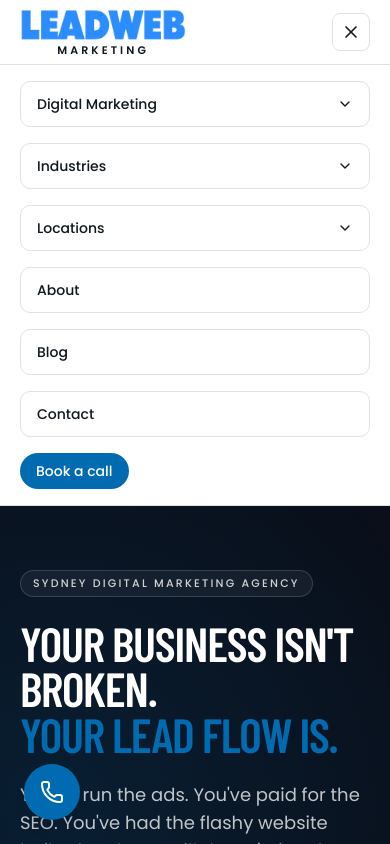
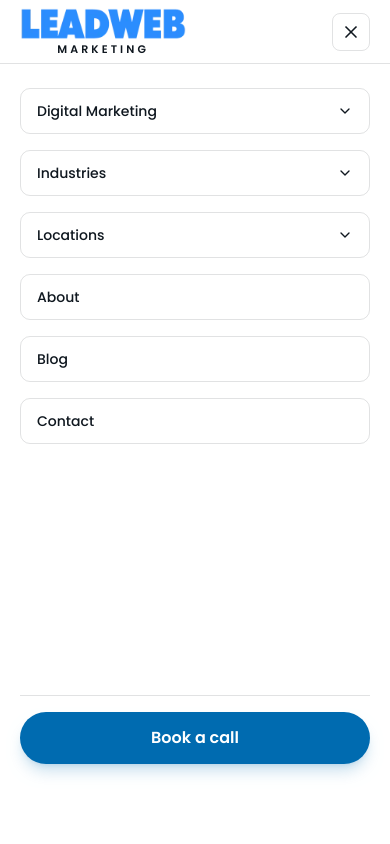
Before and after one commit to dsigns-dev/leadweb, a Next.js app: page / in a window 390 px wide. Both pictures are taken after a click on the button "Toggle menu". Shown: the top 844 px of the page. Built offline with nearby package versions, Linux system fonts and the light colour scheme; a web font is replaced by a local one.

Commit message:
mobile navbar fix

```diff
--- a/src/app/blog/page.tsx
+++ b/src/app/blog/page.tsx
@@ -89,7 +89,7 @@ export default function BlogIndexPage() {
                 width={1280}
                 height={800}
                 priority
-                className="h-full w-full object-cover transition-transform duration-500 group-hover:scale-[1.03]"
+                className="h-full w-full object-cover transition-all duration-500 group-hover:scale-[1.03]"
               />
             </div>
           </Link>
@@ -116,7 +116,7 @@ export default function BlogIndexPage() {
                   alt={p.title}
                   width={1280}
                   height={800}
-                  className="h-full w-full object-cover transition-transform duration-500 group-hover:scale-[1.04]"
+                  className="h-full w-full object-cover transition-all duration-500 group-hover:scale-[1.04]"
                 />
               </div>
               <div className="flex flex-1 flex-col p-6">
--- a/src/components/blog-filter-bar.tsx
+++ b/src/components/blog-filter-bar.tsx
@@ -111,7 +111,7 @@ export function PostGrid({
               alt={p.title}
               width={1280}
               height={800}
-              className="h-full w-full object-cover transition-transform duration-500 group-hover:scale-[1.04]"
+              className="h-full w-full object-cover transition-all duration-500 group-hover:scale-[1.04]"
             />
           </div>
           <div className="flex flex-1 flex-col p-6">
--- a/src/components/blog-post.tsx
+++ b/src/components/blog-post.tsx
@@ -104,7 +104,7 @@ export function BlogPostView({ post }: { post: BlogPost }) {
                         alt={rp.title}
                         width={1280}
                         height={800}
-                        className="h-full w-full object-cover transition-transform duration-500 group-hover:scale-[1.04]"
+                        className="h-full w-full object-cover transition-all duration-500 group-hover:scale-[1.04]"
                       />
                     </div>
                     <div className="p-5">
--- a/src/components/image-tiles.tsx
+++ b/src/components/image-tiles.tsx
@@ -46,7 +46,7 @@ export function ImageTiles({
               alt=""
               width={1280}
               height={960}
-              className="absolute inset-0 h-full w-full object-cover transition-transform duration-700 group-hover:scale-105"
+              className="absolute inset-0 h-full w-full object-cover transition-all duration-700 group-hover:scale-105"
             />
             <div
               className={`absolute inset-0 bg-gradient-to-br ${TONE[t.tone]} mix-blend-multiply`}
--- a/src/components/portfolio-grid.tsx
+++ b/src/components/portfolio-grid.tsx
@@ -14,7 +14,7 @@ export function PortfolioGrid({ limit }: { limit?: number }) {
             <SmoothImage
               src={p.image}
               alt={`${p.name} — case study`}
-              className="h-full w-full object-cover transition-transform duration-700 group-hover:scale-105"
+              className="h-full w-full object-cover transition-all duration-700 group-hover:scale-105"
             />
           </div>
           <figcaption className="p-5">
--- a/src/components/site-chrome.tsx
+++ b/src/components/site-chrome.tsx
@@ -6,13 +6,77 @@ import { Menu, X, Phone, ChevronUp } from "lucide-react";
 import { MegaMenu, MobileNav } from "@/components/mega-menu";
 
 export function SiteChrome({ children }: { children: ReactNode }) {
+  const [menuOpen, setMenuOpen] = useState(false);
+
+  useEffect(() => {
+    if (menuOpen) {
+      document.body.style.overflow = "hidden";
+    } else {
+      document.body.style.overflow = "";
+    }
+    return () => {
+      document.body.style.overflow = "";
+    };
+  }, [menuOpen]);
+
   return (
     <div className="flex min-h-screen flex-col bg-background text-foreground">
-      <SiteHeader />
+      <SiteHeader open={menuOpen} setOpen={setMenuOpen} />
       <main className="flex-1">{children}</main>
       <SiteFooter />
       <FloatingCallButton />
       <BackToTopButton />
+
+      {/* Mobile Menu Overlay */}
+      {menuOpen ? (
+        <div className="fixed inset-0 z-50 bg-background flex flex-col md:hidden animate-in fade-in duration-200">
+          {/* Header row inside menu */}
+          <div className="container-page flex h-16 w-full items-center justify-between gap-6 border-b border-hairline">
+            <Link
+              to="/"
+              onClick={() => setMenuOpen(false)}
+              aria-label="Leadweb home"
+              className="flex items-center"
+            >
+              <div className="flex flex-col items-center leading-none">
+                <img
+                  src="/logo.webp"
+                  alt="Leadweb"
+                  width={170}
+                  height={33}
+                  className="h-8 w-auto"
+                />
+                <span className="mt-1 text-[11px] font-semibold uppercase tracking-[0.28em] text-foreground">
+                  Marketing
+                </span>
+              </div>
+            </Link>
+            <button
+              type="button"
+              aria-label="Close menu"
+              onClick={() => setMenuOpen(false)}
+              className="rounded-md border border-hairline p-2"
+            >
+              <X className="h-5 w-5" />
+            </button>
+          </div>
+          {/* Menu contents */}
+          <div className="flex-1 overflow-y-auto container-page w-full py-6 flex flex-col pb-20">
+            <div className="flex-1">
+              <MobileNav onNavigate={() => setMenuOpen(false)} />
+            </div>
+            <div className="mt-8 pt-4 border-t border-hairline">
+              <Link
+                to="/contact-us"
+                onClick={() => setMenuOpen(false)}
+                className="inline-flex w-full justify-center rounded-full bg-brand px-5 py-3.5 text-base font-semibold text-brand-foreground shadow-lg shadow-brand/20 active:translate-y-0.5 transition-transform"
+              >
+                Book a call
+              </Link>
+            </div>
+          </div>
+        </div>
+      ) : null}
     </div>
   );
 }
@@ -65,8 +129,7 @@ function BackToTopButton() {
   );
 }
 
-function SiteHeader() {
-  const [open, setOpen] = useState(false);
+function SiteHeader({ open, setOpen }: { open: boolean; setOpen: (open: boolean) => void }) {
   return (
     <header className="sticky top-0 z-40 border-b border-hairline bg-background/85 backdrop-blur">
       <div className="container-page flex h-16 items-center justify-between gap-6">
@@ -90,26 +153,12 @@ function SiteHeader() {
         <button
           type="button"
           aria-label="Toggle menu"
-          onClick={() => setOpen((v) => !v)}
+          onClick={() => setOpen(!open)}
           className="rounded-md border border-hairline p-2 md:hidden"
         >
           {open ? <X className="h-5 w-5" /> : <Menu className="h-5 w-5" />}
         </button>
       </div>
-      {open ? (
-        <div className="border-t border-hairline md:hidden">
-          <div className="container-page py-4">
-            <MobileNav onNavigate={() => setOpen(false)} />
-            <Link
-              to="/contact-us"
-              onClick={() => setOpen(false)}
-              className="mt-4 inline-flex w-fit rounded-full bg-brand px-4 py-2 text-sm font-medium text-brand-foreground"
-            >
-              Book a call
-            </Link>
-          </div>
-        </div>
-      ) : null}
     </header>
   );
 }
--- a/src/components/smooth-image.tsx
+++ b/src/components/smooth-image.tsx
@@ -1,6 +1,6 @@
 "use client";
 
-import { useState, type ImgHTMLAttributes } from "react";
+import { useState, useRef, useEffect, type ImgHTMLAttributes } from "react";
 
 type SmoothImageProps = Omit<ImgHTMLAttributes<HTMLImageElement>, "onLoad"> & {
   /** When true, sets fetchPriority="high" and skips lazy loading */
@@ -9,10 +9,7 @@ type SmoothImageProps = Omit<ImgHTMLAttributes<HTMLImageElement>, "onLoad"> & {
 
 /**
  * Drop-in `<img>` replacement that fades in smoothly once loaded.
- *
- * - Starts at opacity 0 with a subtle upward translate
- * - Transitions to full opacity + natural position on load
- * - Accepts all standard <img> attributes
+ * Handles React SSR/hydration race condition by checking `img.complete` on mount.
  */
 export function SmoothImage({
   priority = false,
@@ -21,20 +18,25 @@ export function SmoothImage({
   ...rest
 }: SmoothImageProps) {
   const [loaded, setLoaded] = useState(false);
+  const imgRef = useRef<HTMLImageElement | null>(null);
+
+  useEffect(() => {
+    if (imgRef.current && imgRef.current.complete) {
+      setLoaded(true);
+    }
+  }, []);
 
   return (
     <img
       {...rest}
+      ref={imgRef}
       loading={priority ? undefined : "lazy"}
       fetchPriority={priority ? "high" : undefined}
       onLoad={() => setLoaded(true)}
-      className={className}
-      style={{
-        ...style,
-        opacity: loaded ? 1 : 0,
-        transform: loaded ? "translateY(0)" : "translateY(8px)",
-        transition: "opacity 0.5s ease-out, transform 0.5s ease-out",
-      }}
+      className={`transition-all duration-500 ease-out ${className} ${
+        loaded ? "opacity-100 translate-y-0" : "opacity-0 translate-y-2"
+      }`}
+      style={style}
     />
   );
 }
```
